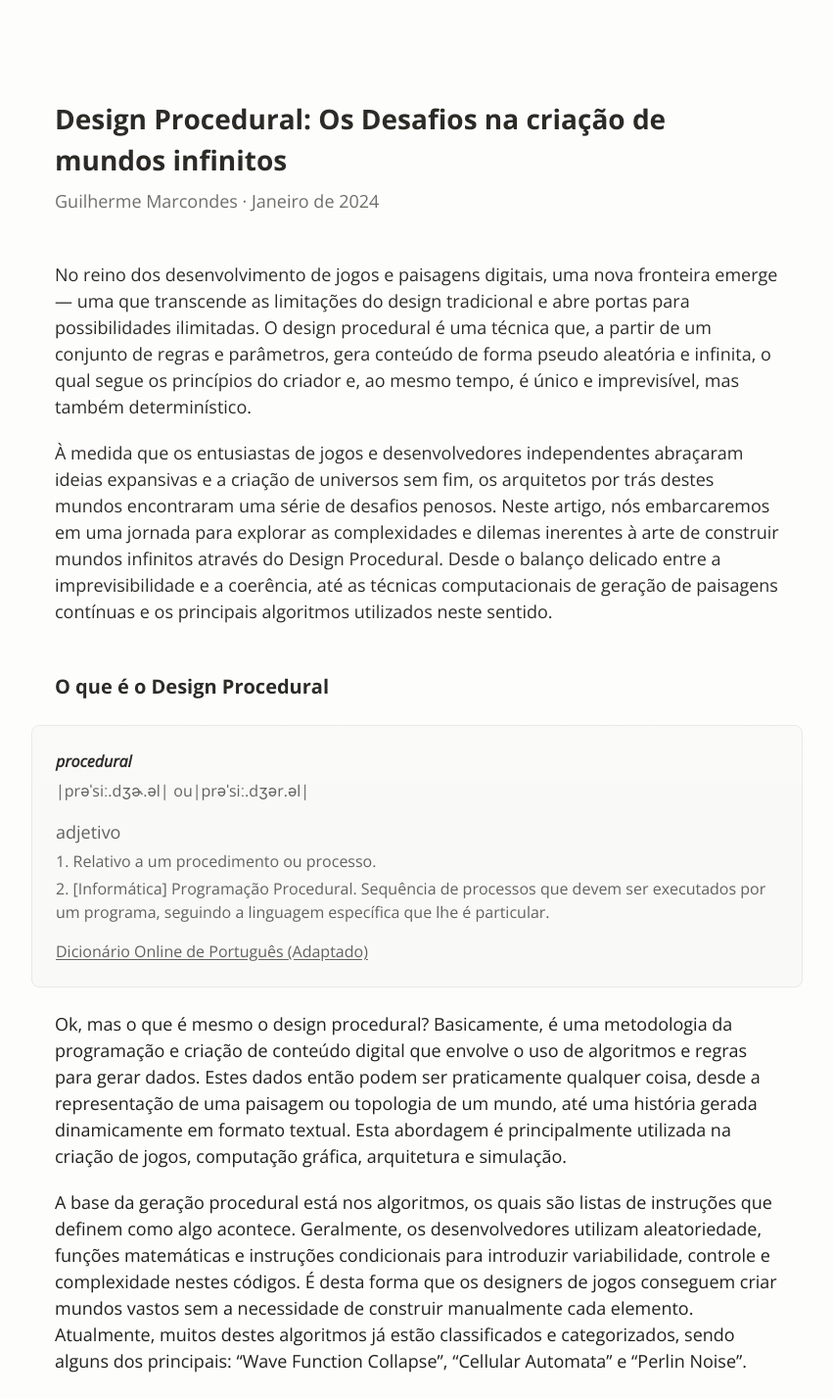
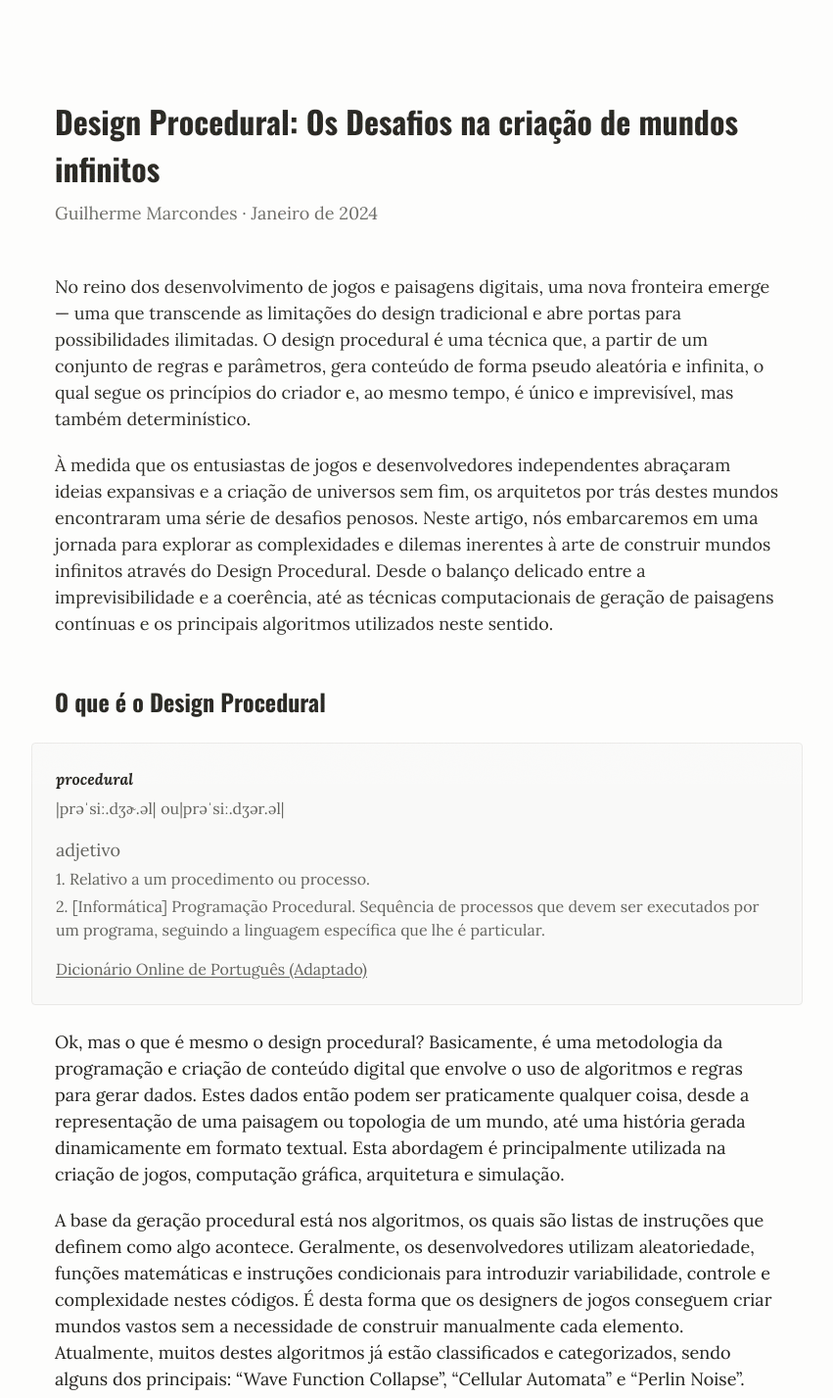
Before and after one commit to gui-marc/article-procedural-generation, a SvelteKit app: page / in a window 1280 px wide. Shown: the top 1427 px of the page at 98% size, without its empty margins (214-1065 px from the left). Built offline with nearby package versions, Linux system fonts and the light colour scheme.

Commit message:
:art: Changed font pairing

```diff
--- a/src/app.html
+++ b/src/app.html
@@ -8,7 +8,7 @@
     <link rel="preconnect" href="https://fonts.googleapis.com" />
     <link rel="preconnect" href="https://fonts.gstatic.com" crossorigin />
     <link
-      href="https://fonts.googleapis.com/css2?family=Open+Sans:ital,wght@0,400;0,700;1,400&display=swap"
+      href="https://fonts.googleapis.com/css2?family=Lora:ital,wght@0,400;0,700;1,400;1,700&family=Oswald:wght@400;500;600;700&display=swap"
       rel="stylesheet"
     />
     %sveltekit.head%
--- a/src/lib/Dictionary.svelte
+++ b/src/lib/Dictionary.svelte
@@ -44,7 +44,7 @@
     margin-block: 1.5rem;
     background-color: var(--clr-background-ui);
     border: 1px solid var(--clr-border-ui);
-    border-radius: 8px;
+    border-radius: var(--radii);
   }
 
   .dictionary .dictionary__head {
--- a/src/lib/Figure.svelte
+++ b/src/lib/Figure.svelte
@@ -29,9 +29,10 @@
   }
 
   figure img {
-    border-radius: 8px;
+    border-radius: var(--radii);
     width: 100%;
     height: auto;
+    border: 1px solid var(--clr-border-ui);
   }
 
   figure figcaption {
--- a/static/style.css
+++ b/static/style.css
@@ -1,4 +1,7 @@
 :root {
+  --font-body: 'Lora', serif;
+  --font-heading: 'Oswald', sans-serif;
+
   --sand-1: #fdfdfc;
   --sand-2: #f9f9f8;
   --sand-3: #f1f0ef;
@@ -18,6 +21,8 @@
   --clr-background-app: var(--sand-1);
   --clr-background-ui: var(--sand-2);
   --clr-border-ui: var(--sand-4);
+
+  --radii: 4px;
 }
 
 @media (prefers-color-scheme: dark) {
@@ -39,7 +44,7 @@
 
 html,
 body {
-  font-family: 'Open Sans', 'Inter', sans-serif;
+  font-family: var(--font-body);
   font-size: 16px;
   line-height: 1.5;
   color: var(--clr-text-primary);
@@ -93,15 +98,18 @@ body {
 }
 
 h1 {
-  font-size: 1.75rem;
+  font-family: var(--font-heading);
+  font-size: 2rem;
 }
 
 h2 {
-  font-size: 1.25rem;
+  font-family: var(--font-heading);
+  font-size: 1.5rem;
 }
 
 h3 {
-  font-size: 1.25rem;
+  font-family: var(--font-heading);
+  font-size: 1.5rem;
 }
 
 p {
```
